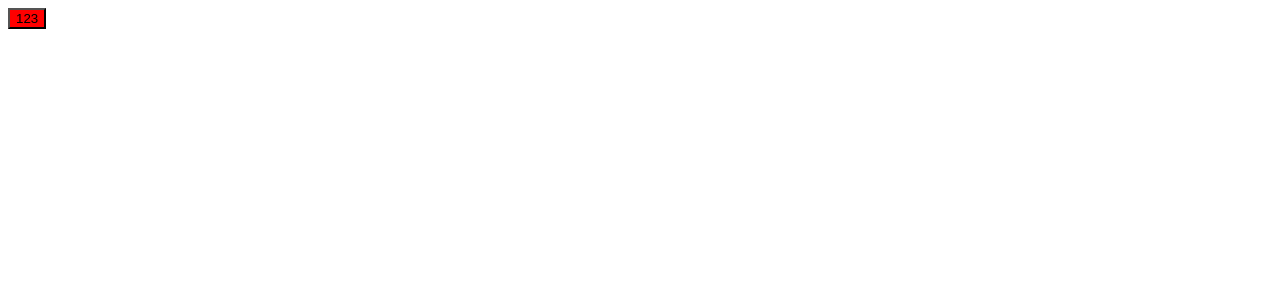
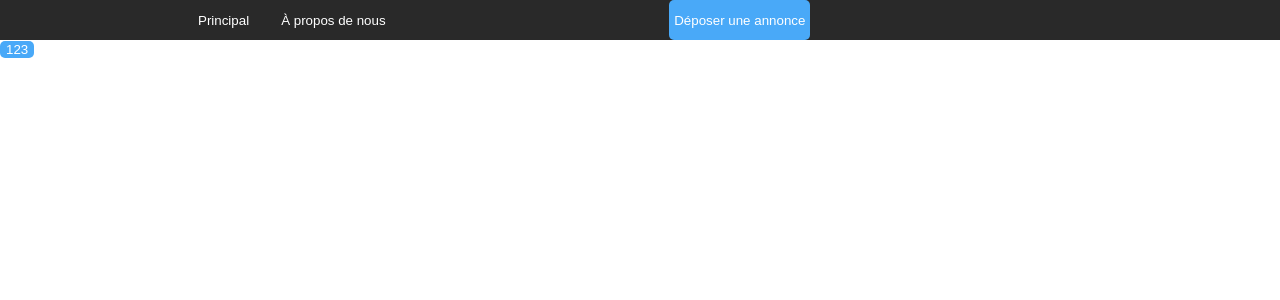
Before and after one commit to GorshkovNI/getit, a React app: page / in a window 1280 px wide. Shown: the top 300 px of the page. Built offline with nearby package versions, Linux system fonts and the light colour scheme.

Commit message:
continue

```diff
--- /dev/null
+++ b/index.css
@@ -0,0 +1,15 @@
+:root[data-theme='light']{
+    --button-text-color: #ffffff;
+    --button-backgroud-color: #b7acac;
+    --buttom-background-primary: #49a9f8;
+}
+
+:root[data-theme='dark']{
+    --button-text-color: #000000;
+    --button-backgroud-color: #9bad9b;
+    --buttom-background-primary: #49a9f8
+}
+
+body{
+    margin: 0;
+}
--- a/src/App.tsx
+++ b/src/App.tsx
@@ -1,17 +1,24 @@
 import React from "react";
+import '../index.css'
 import {BrowserRouter, Routes, Route} from "react-router-dom";
 import {MainPage} from "./pages/MainPage/MainPage";
 import {Button} from "./shared/Button/Button";
+import {Header} from "./entities/Header/Header";
+import { useTheme } from "./hooks/theme/use-theme";
 
 export const App = () => {
 
+    const { theme, setTheme } = useTheme()
+
     return (
             <BrowserRouter>
+                <Header />
                 <Routes>
                     <Route path='/' element={<MainPage />} />
                     <Route path='/2' element={<Button mode={'primary'}>Вторая</Button>} />
                 </Routes>
             </BrowserRouter>
+
         // <Button mode='primary'>123</Button>
     )
 }
--- a/src/entities/Header/Header.module.css
+++ b/src/entities/Header/Header.module.css
@@ -0,0 +1,36 @@
+.header{
+    width: 100vw;
+    background-color: #292929;
+    height: 40px;
+    box-sizing: border-box;
+}
+
+.nav{
+    display: flex;
+    justify-content: space-between;
+    align-items: center;
+    height: 100%;
+    margin: 0 15% 0 15%;
+}
+
+.leftSide{
+    display: flex;
+    align-items: flex-start;
+    gap: 20px;
+}
+
+.center{
+    height: 100%;
+}
+
+.addItem{
+    height: 100%;
+}
+
+.button:hover{
+    filter: brightness(0.85);
+}
+
+.rightSide{
+
+}
--- a/src/entities/Header/Header.tsx
+++ b/src/entities/Header/Header.tsx
@@ -0,0 +1,30 @@
+import React from "react";
+import styles from './Header.module.css'
+import {Link} from "react-router-dom";
+import {Button} from "../../shared/Button/Button";
+import cn from 'classnames'
+
+export const Header = () => {
+    return(
+        <header className={styles.header}>
+            <nav className={styles.nav}>
+                <div className={styles.leftSide}>
+                    <Link to={'/'} style={{textDecoration: 'none'}}>
+                        <Button className={styles.button} mode={'transparent'}>Principal</Button>
+                    </Link>
+                    <Link to={'/about'} style={{textDecoration: 'none'}}>
+                        <Button className={styles.button} mode={'transparent'}>À propos de nous</Button>
+                    </Link>
+                </div>
+                <div className={styles.center}>
+                    <Link to={'/addItem'} style={{textDecoration: 'none'}}>
+                        <Button className={cn(styles.button, styles.addItem)} mode={'primary'} size={'medium'}>Déposer une annonce</Button>
+                    </Link>
+                </div>
+                <div className={styles.rightSide}>
+
+                </div>
+            </nav>
+        </header>
+    )
+}
--- /dev/null
+++ b/src/hooks/theme/use-theme.ts
@@ -0,0 +1,12 @@
+import {useEffect, useState} from "react";
+
+export const useTheme = () => {
+    const [theme, setTheme] = useState(localStorage.getItem('theme') || 'light' )
+
+    useEffect(() => {
+        document.documentElement.dataset.theme = theme
+        localStorage.setItem("theme", theme)
+    }, [theme])
+
+    return { theme, setTheme }
+}
--- a/src/pages/MainPage/MainPage.tsx
+++ b/src/pages/MainPage/MainPage.tsx
@@ -1,5 +1,6 @@
 import React from "react";
 import {Button} from "../../shared/Button/Button";
+import styles from "./MainPage.module.css"
 
 
 
--- a/src/shared/Button/Button.module.css
+++ b/src/shared/Button/Button.module.css
@@ -1,3 +1,20 @@
 .button{
-    background-color: red;
+    background-color: var(--button-backgroud-color);
+    color: var(--button-text-color);
+    border: 0;
+    border-radius: 5px;
+    cursor: pointer;
 }
+
+.primary{
+    background-color: var(--buttom-background-primary);
+    color: var(--button-text-color);
+}
+
+.transparent{
+    background-color: transparent;
+}
+
+.medium{
+    padding: 5px;
+}
--- a/src/shared/Button/Button.tsx
+++ b/src/shared/Button/Button.tsx
@@ -4,20 +4,26 @@ import cn from 'classnames'
 
 
 interface IButton {
+    className?: string,
     children: ReactNode,
     onClick?: () => void,
     disabled?: boolean,
     mode: "primary" | "secondary" | "transparent";
+    size?: "small" | "medium" | "big"
 }
 
-export const Button:FC<IButton> = ({children, onClick, mode, disabled}) => {
+export const Button:FC<IButton> = ({className, children, onClick, mode, disabled, size}) => {
 
     const buttonClassName = cn(styles.button,
         {
         [styles.primary]: mode === 'primary',
         [styles.secondary]: mode === 'secondary',
         [styles.transparent]: mode === 'transparent',
-    }
+
+        [styles.small]: size === 'small',
+        [styles.medium]: size === 'medium',
+        [styles.big]: size === 'big',
+    }, className
     )
 
     return (
--- a/webpack.config.js
+++ b/webpack.config.js
@@ -23,7 +23,7 @@ module.exports = {
             '@src': path.resolve(__dirname, 'src'),
             '@assets': path.resolve(__dirname, 'src/assets'),
             '@shared': path.resolve(__dirname, 'src/shared'),
-            '@utils': path.resolve(__dirname, './src/utils'),
+            '@utils': path.resolve(__dirname, 'src/utils'),
             '@view': path.resolve(__dirname, 'src/views'),
             '@store': path.resolve(__dirname, 'src/store'),
             '@widgets': path.resolve(__dirname, 'src/widgets'),
@@ -96,6 +96,5 @@ module.exports = {
         port: 8080,
         historyApiFallback: true,
     },
-
     devtool: 'source-map'
 }
```
Also changed, not shown: src/pages/MainPage/MainPage.module.css (added). Lines whose indentation alone changed are shown as unchanged.
